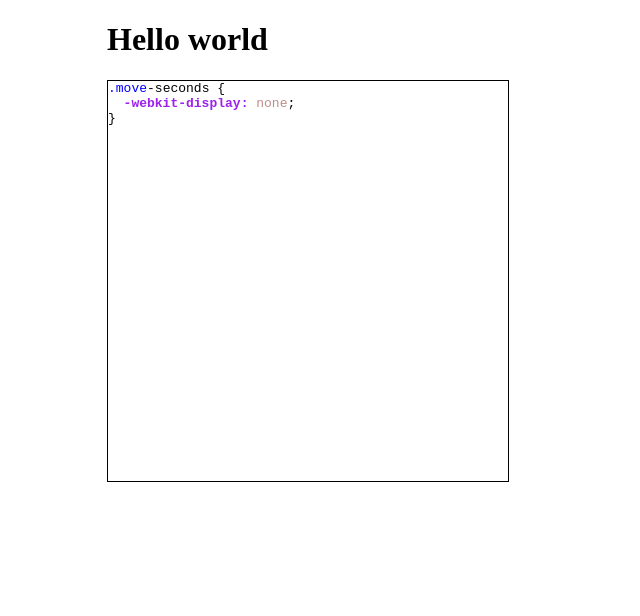
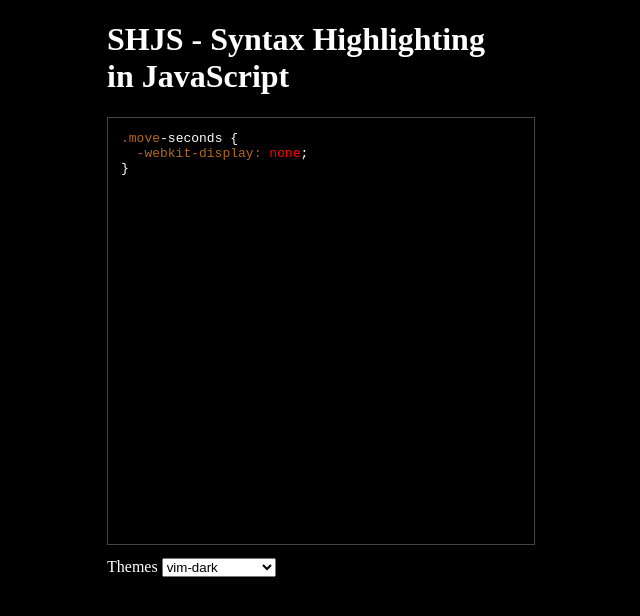
Before and after one commit to victrme/shjs, a website: page demo/index.html in a window 1280 px wide. Shown: the whole page, without its empty margins (333-973 px from the left). Drawn offline with Linux system fonts and the light colour scheme.

Commit message:
Select themes in browser mode

```diff
--- a/demo/index.html
+++ b/demo/index.html
@@ -3,39 +3,97 @@
 	<head>
 		<meta charset="UTF-8" />
 		<meta name="viewport" content="width=device-width, initial-scale=1.0" />
-		<title>Demo page | SHJS - Syntax Highlighting in JavaScript</title>
+		<title>SHJS - Syntax Highlighting in JavaScript</title>
 
 		<style>
 			body {
 				max-width: 400px;
 				margin: auto;
+				color: white;
+				background-color: black;
 			}
 
 			pre {
 				width: 100%;
 				height: 400px;
 				resize: vertical;
-				border: 1px solid;
+				border: 1px solid #444;
+				padding: 1em;
+				outline: none;
 			}
 		</style>
 
 		<script src="../src/index.js"></script>
 		<script src="../src/langs/css.js"></script>
-		<link href="../src/themes/emacs.css" rel="stylesheet" />
+		<link href="../src/themes/vim-dark.css" rel="stylesheet" id="theme-link" />
 
 		<script defer>
 			window.onload = function () {
-				document.querySelector("pre").addEventListener("input", sh_highlightDocument)
 				sh_highlightDocument()
+
+				document.querySelector("pre").addEventListener("input", () => {
+					sh_highlightDocument()
+				})
+
+				document.querySelector("select").addEventListener("change", (event) => {
+					const link = document.getElementById("theme-link")
+					const val = event.target.value
+					link.href = `../src/themes/${val}.css`
+				})
 			}
 		</script>
 	</head>
 	<body>
-		<h1>Hello world</h1>
+		<h1>SHJS - Syntax Highlighting in JavaScript</h1>
 		<pre contenteditable="" spellcheck="false" class="sh_css sh_sourceCode">
 .move-seconds {
   -webkit-display: none;
 }</pre
 		>
+		<label>
+			<span>Themes</span>
+			<select name="themes" id="select-themes">
+				<option value="acid">acid</option>
+				<option value="berries-dark">berries-dark</option>
+				<option value="berries-light">berries-light</option>
+				<option value="bipolar">bipolar</option>
+				<option value="blacknblue">blacknblue</option>
+				<option value="bright">bright</option>
+				<option value="contrast">contrast</option>
+				<option value="darkblue">darkblue</option>
+				<option value="darkness">darkness</option>
+				<option value="default">default</option>
+				<option value="desert">desert</option>
+				<option value="dull">dull</option>
+				<option value="easter">easter</option>
+				<option value="emacs">emacs</option>
+				<option value="golden">golden</option>
+				<option value="greenlcd">greenlcd</option>
+				<option value="ide-anjuta">ide-anjuta</option>
+				<option value="ide-codewarrior">ide-codewarrior</option>
+				<option value="ide-devcpp">ide-devcpp</option>
+				<option value="ide-eclipse">ide-eclipse</option>
+				<option value="ide-kdev">ide-kdev</option>
+				<option value="ide-msvcpp">ide-msvcpp</option>
+				<option value="kwrite">kwrite</option>
+				<option value="matlab">matlab</option>
+				<option value="navy">navy</option>
+				<option value="nedit">nedit</option>
+				<option value="neon">neon</option>
+				<option value="night">night</option>
+				<option value="pablo">pablo</option>
+				<option value="peachpuff">peachpuff</option>
+				<option value="print">print</option>
+				<option value="rand01">rand01</option>
+				<option value="the">the</option>
+				<option value="typical">typical</option>
+				<option value="vampire">vampire</option>
+				<option value="vim-dark" selected>vim-dark</option>
+				<option value="vim">vim</option>
+				<option value="whatis">whatis</option>
+				<option value="whitengrey">whitengrey</option>
+				<option value="zellner">zellner</option>
+			</select>
+		</label>
 	</body>
 </html>
```
